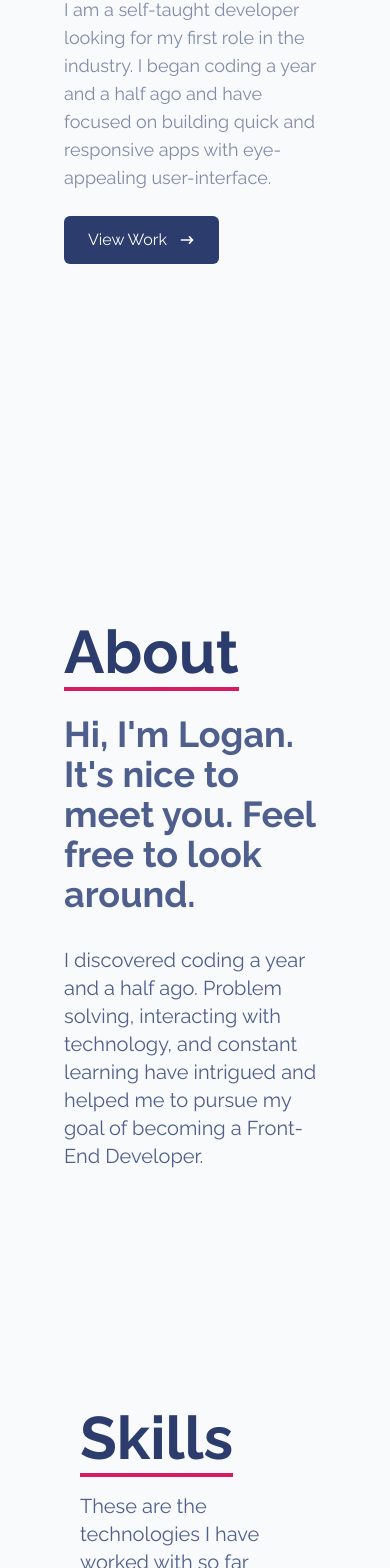
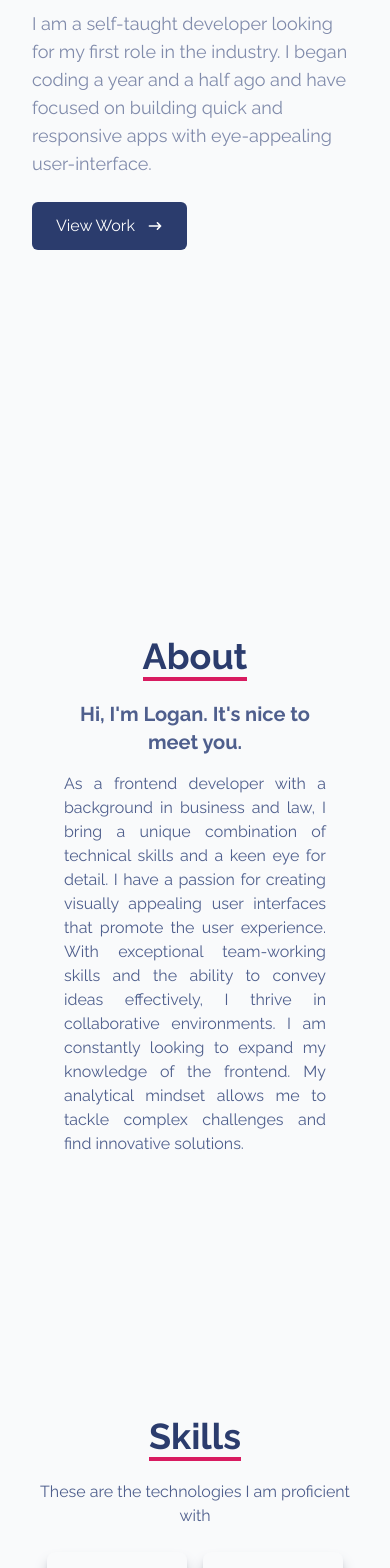
Before and after one commit to logjscript/Portfolio-Site, a React (Vite) app: page / in a window 390 px wide. Shown: the part 370-1938 px from the top of the page. Built offline with nearby package versions, Linux system fonts and the light colour scheme.

Commit message:
Adjust font sizing, padding, and text alignment to improve mobile support

```diff
--- a/src/components/About.jsx
+++ b/src/components/About.jsx
@@ -2,19 +2,17 @@ import React from 'react'
 
 const About = () => {
     return (
-        <div name='about' className='w-full h-screen bg-gray-50 px-16 mx-auto'>
-            <div className='flex flex-col justify-center items-center w-full h-full'>
-                <div className='max-w-[1000px] w-full text-left sm:grid sm:grid-cols-2 sm:gap-8 sm:text-right'>
-                    <div className='pb-8'>
-                        <h2 className='text-6xl text-[#2b3c6d] font-bold inline border-b-4 border-[#d81b60]'>About</h2>
-                    </div>
+        <div name='about' className='w-full h-screen bg-gray-50 px-16 sm:text-xl'>
+            <div className='max-w-[600px] flex flex-col justify-center items-center gap-6 w-full h-full mx-auto'>
+                <div className='w-full text-center'>
+                    <h2 className='text-4xl sm:text-6xl text-[#2b3c6d] font-bold inline border-b-4 border-[#d81b60]'>About</h2>
                 </div>
-                <div className='max-w-[1200px] w-full grid sm:grid-cols-2 gap-8 text-[#4f5f8d]'>
-                    <div className='sm:text-right text-4xl font-bold'>
-                        <p>Hi, I'm Logan. It's nice to meet you. Feel free to look around.</p>
+                <div className='w-full flex flex-col gap-4 justify-center items-center text-[#4f5f8d]'>
+                    <div className='sm:text-right text-xl sm:text-4xl font-bold'>
+                        <p className='text-center'>Hi, I'm Logan. It's nice to meet you.</p>
                     </div>
                     <div>
-                        <p className='text-xl'>I discovered coding a year and a half ago. Problem solving, interacting with technology, and constant learning have intrigued and helped me to pursue my goal of becoming a Front-End Developer. </p>
+                        <p className='text-justify'>As a frontend developer with a background in business and law, I bring a unique combination of technical skills and a keen eye for detail. I have a passion for creating visually appealing user interfaces that promote the user experience. With exceptional team-working skills and the ability to convey ideas effectively, I thrive in collaborative environments. I am constantly looking to expand my knowledge of the frontend. My analytical mindset allows me to tackle complex challenges and find innovative solutions.</p>
                     </div>
                 </div>
             </div>
--- a/src/components/Contact.jsx
+++ b/src/components/Contact.jsx
@@ -2,11 +2,11 @@
 
 const Contact = () => {
   return (
-    <div name='contact' className="w-full h-screen bg-gray-50 flex justify-center items-center px-16">
+    <div name='contact' className="w-full h-screen bg-gray-50 flex justify-center items-center sm:text-xl px-8 sm:px-16">
         <form method='POST' action="https://getform.io/f/lbkooyxb" className="flex flex-col max-w-[600px] w-full">
-            <div className="pb-8">
-                <h2 className="text-6xl text-[#2b3c6d] font-bold inline border-b-4 border-[#d81b60]">Contact</h2>
-                <p className="pt-6 text-[#4f5f8d] text-lg">Complete the form below or send me an email at logandietel1@gmail.com</p>
+            <div className="pb-8 w-full text-center">
+                <h2 className="text-4xl sm:text-6xl text-[#2b3c6d] font-bold inline border-b-4 border-[#d81b60]">Contact</h2>
+                <p className="pt-6 text-[#4f5f8d]">Complete the form below or send me an email at logandietel1@gmail.com</p>
             </div>
             <input className="p-2 border-2 border-gray-300" type="text" placeholder="Name" name="name" />
             <input className="my-4 p-2 border-2 border-gray-300" type="email" placeholder="Email" name="email" />
--- a/src/components/Home.jsx
+++ b/src/components/Home.jsx
@@ -4,11 +4,11 @@ import { Link } from 'react-scroll'
 const Home = () => {
     return (
         <div name='home' className='w-full h-screen bg-gray-50'>
-            <div className='max-w-[1000px] mx-auto px-16 flex flex-col justify-center h-full'>
+            <div className='max-w-[1000px] mx-auto px-8 sm:px-16 flex flex-col justify-center h-full'>
                 <p className='text-[#d81b60] text-lg'>Hi, my name is</p>
                 <h1 className='text-4xl sm:text-7xl font-bold text-[#2b3c6d]'>Logan Dietel</h1>
                 <h2 className='text-4xl sm:text-7xl font-bold text-[#4f5f8d]'>I'm a Front-End Developer.</h2>
-                <p className='text-[#808bab] text-lg py-4 max-w-[700px]'>I am a self-taught developer looking for my first role in the industry. I began coding a year and a half ago and have focused on building quick and responsive apps with eye-appealing user-interface. </p>
+                <p className='text-[#808bab] text-lg sm:text-xl py-4 max-w-[700px]'>I am a self-taught developer looking for my first role in the industry. I began coding a year and a half ago and have focused on building quick and responsive apps with eye-appealing user-interface. </p>
 
                 <div>
                     <Link to="work" smooth={true} duration={500}>
--- a/src/components/Project.jsx
+++ b/src/components/Project.jsx
@@ -21,8 +21,8 @@ const Project = ({ projectImg }) => {
             />
 
             <div className={classes}>
-                <div className='text-2xl font-bold text-white tracking-wider'>
-                    JS Desktop Application
+                <div className='text-2xl sm:text-4xl font-bold text-white tracking-wider'>
+                    Pacific Clothing
                 </div>
 
                 <div className='pt-4 text-center'>
--- a/src/components/Skills.jsx
+++ b/src/components/Skills.jsx
@@ -16,14 +16,14 @@ const Skills = () => {
         {path: github, name: 'Github'},
     ];
     return (
-        <div name='skills' className='w-full h-screen bg-gray-50 text-[#4f5f8d] px-16'>
-            <div className='max-w-[1000px] mx-auto p-4 flex flex-col justify-center w-full h-full'>
-                <div>
-                    <h2 className='text-6xl text-[#2b3c6d] font-bold inline border-b-4 border-[#d81b60]'>Skills</h2>
-                    <p className='pt-6 text-xl '>These are the technologies I have worked with so far</p>
+        <div name='skills' className='sm:text-xl w-full h-screen bg-gray-50 text-[#4f5f8d] px-4 sm:px-16'>
+            <div className='max-w-[1000px] mx-auto p-4 flex flex-col justify-center items-center w-full h-full'>
+                <div className='w-full text-center'>
+                    <h2 className='text-4xl sm:text-6xl text-[#2b3c6d] font-bold inline border-b-4 border-[#d81b60] '>Skills</h2>
+                    <p className='pt-6'>These are the technologies I am proficient with</p>
                 </div>
 
-                <div className='w-full grid justify-center sm:justify-start grid-cols-[repeat(2,minmax(100px,140px))] sm:grid-cols-[repeat(auto-fit,140px)] gap-4 text-center pt-6'>
+                <div className='w-full grid justify-center grid-cols-[repeat(2,minmax(100px,140px))] sm:grid-cols-[repeat(auto-fit,140px)] gap-4 text-center pt-6'>
                     {images.map(image => {
                         return <Icon path={image.path} name={image.name} key={image.name} />
                     })}
--- a/src/components/Work.jsx
+++ b/src/components/Work.jsx
@@ -1,20 +1,17 @@
-import { useState } from 'react'
 import Project from './Project'
 import ProjectImg1 from '../assets/project1.png'
-import ProjectImg2 from '../assets/project2.png'
 
 const Projects = () => {
 
   return (
-    <div name='work' className="w-full min-h-screen flex flex-col justify-center px-16 bg-gray-50 text-[#4f5f8d]">
-        <div className="max-w-[1000px] mx-auto p-4 flex flex-col justify-center w-full h-full">
-            <div className="pb-8">
-                <h2 className="text-6xl font-bold text-[#2b3c6d] inline border-b-4 border-[#d81b60]">Work</h2>
-                <p className="pt-6 text-xl">This is some of my recent work</p>
+    <div name='work' className="w-full min-h-screen flex flex-col justify-center px-4 sm:px-16 bg-gray-50 text-[#4f5f8d]">
+        <div className="sm:text-xl max-w-[1000px] mx-auto p-4 flex flex-col justify-center w-full h-full">
+            <div className="pb-8 w-full text-center">
+                <h2 className="text-4xl sm:text-6xl font-bold text-[#2b3c6d] inline border-b-4 border-[#d81b60]">Work</h2>
+                <p className="max-w-[500px] pt-6 mx-auto">This is my most recent work which utilizes React, Tailwind CSS, Node.js, and PostgreSQL</p>
             </div>
 
-            <div className="grid grid-cols-[minmax(200px,300px)] sm:grid-cols-[repeat(auto-fit,300px)] justify-center sm:justify-start gap-4 rounded-2xl">
-                <Project projectImg={ProjectImg2} />
+            <div className="grid grid-cols-[minmax(200px,500px)] justify-center rounded-2xl">
                 <Project projectImg={ProjectImg1} />
             </div>
         </div>
```
